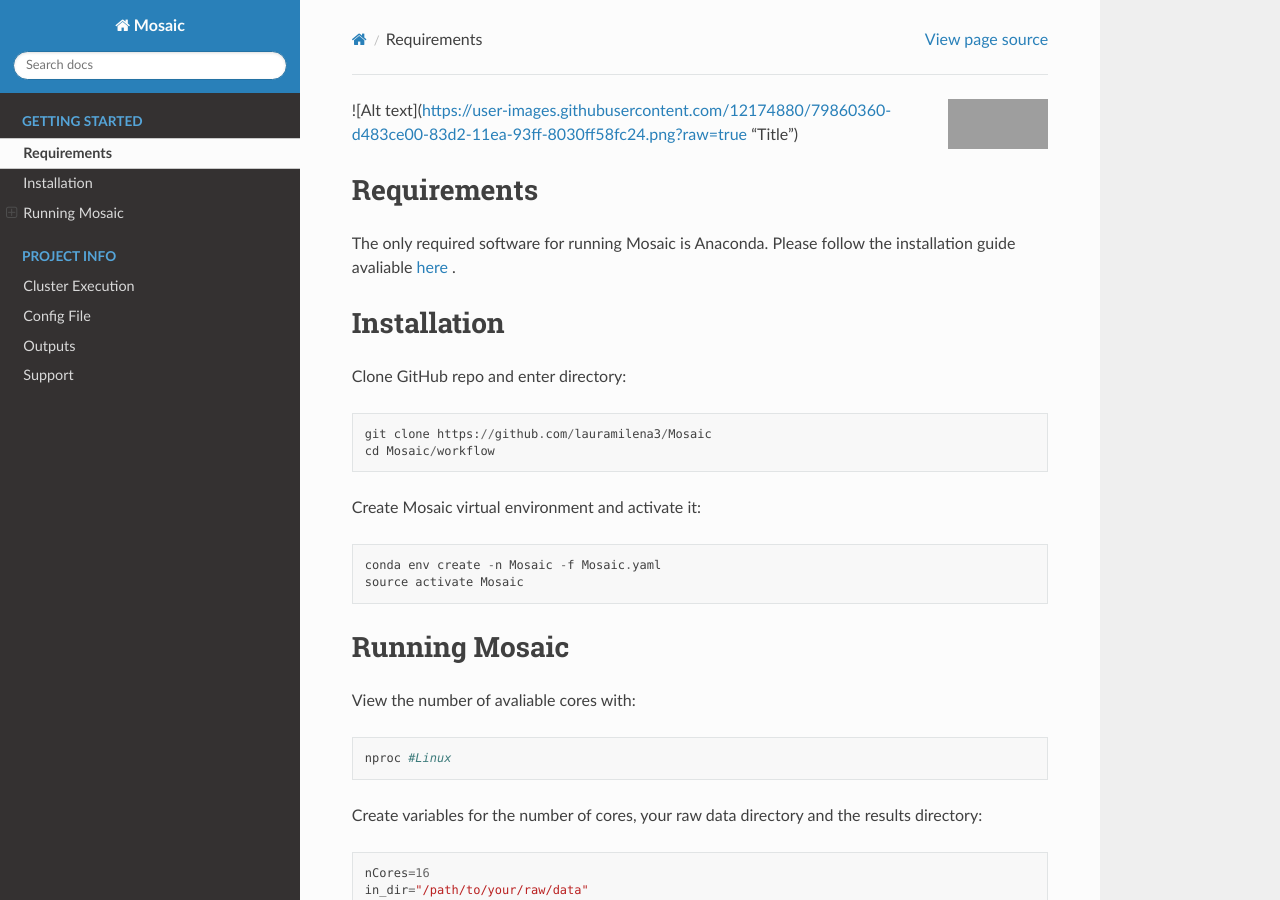
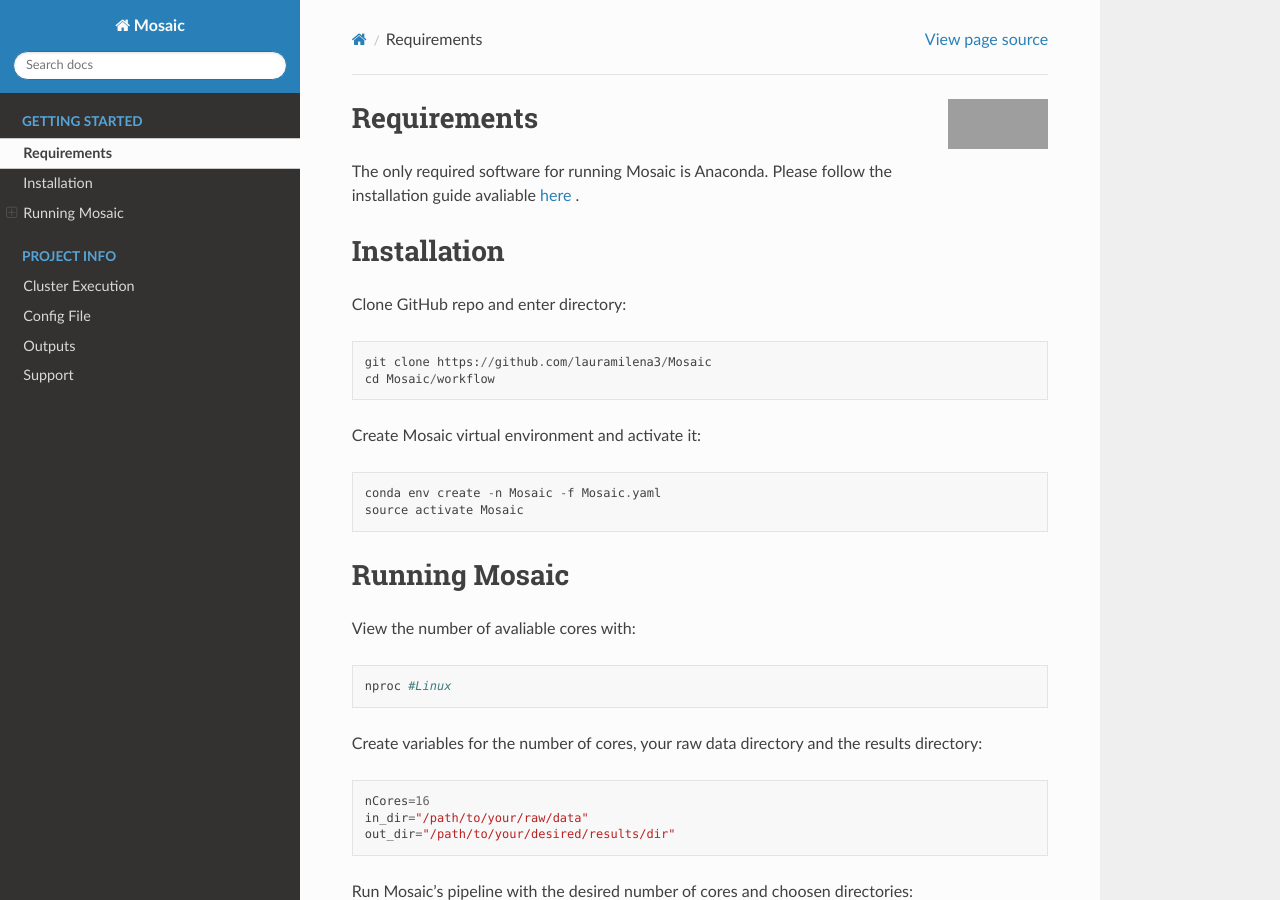
Before and after one commit to lauramilena3/Mosaic, a Sphinx documentation site: the page built from docs/getting_started/userGuide.rst, in a window 1280 px wide and 900 px high. Built offline with Sphinx 7.4.7 and the Read the Docs theme 2.0.0, drawn with Linux system fonts in a browser that asks for light colours; grey boxes are pictures that could not be loaded.

Commit message:
Update userGuide.rst

```diff
--- a/docs/getting_started/userGuide.rst
+++ b/docs/getting_started/userGuide.rst
@@ -1,11 +1,9 @@
-.. image:: picture.jpg
+.. image:: https://user-images.githubusercontent.com/12174880/79860360-d483ce00-83d2-11ea-93ff-8030ff58fc24.png?raw=true
    :width: 200px
    :height: 100px
    :scale: 50 %
    :alt: alternate text
    :align: right
-
-![Alt text](https://user-images.githubusercontent.com/12174880/79860360-d483ce00-83d2-11ea-93ff-8030ff58fc24.png?raw=true "Title")
 
 .. _getting_started:
 
```
